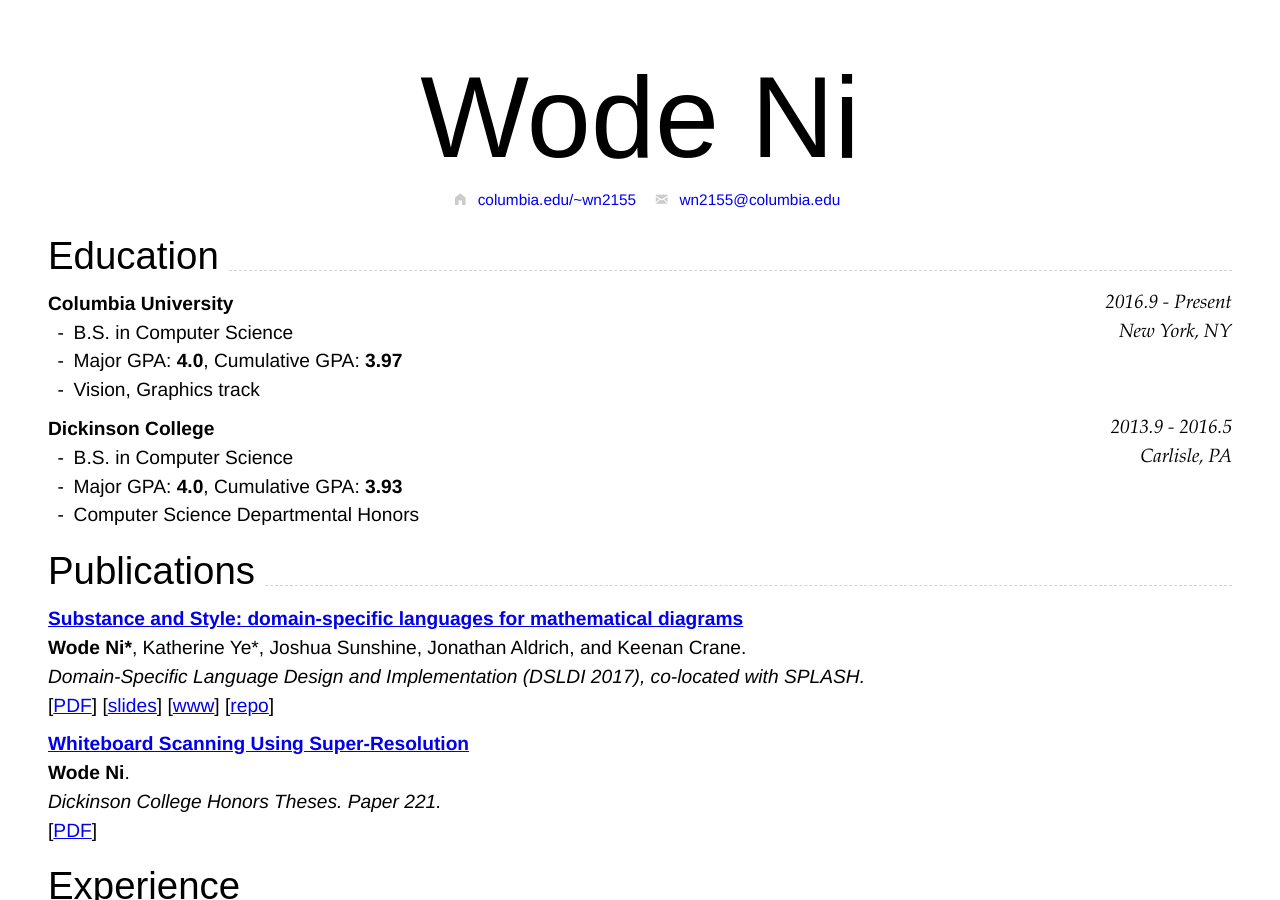
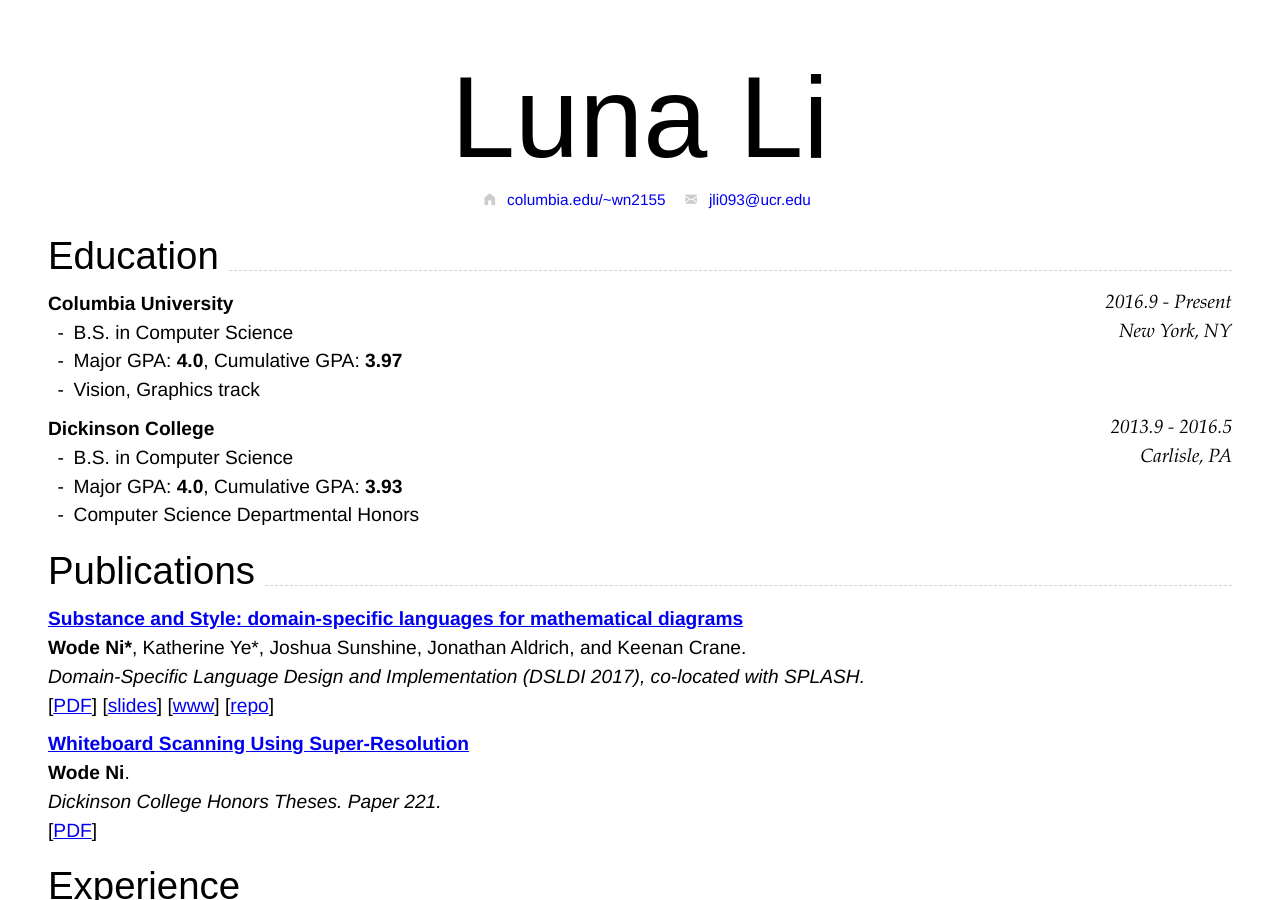
Before and after one commit to wodeni/nimo-markdown-cv, a Jekyll site: the page built from index.md, in a window 1280 px wide and 900 px high. Built offline with Jekyll 4.4.1, drawn with Linux system fonts in a browser that asks for light colours.

Commit message:
Update index.md

```diff
--- a/index.md
+++ b/index.md
@@ -1,15 +1,15 @@
 ---
 layout: cv
-title: Nimo's CV
+title: CV
 pdf: true
 ---
-# Wode __Ni__
+# Luna __Li__
 
 <div id="webaddress">
 <i class="fi-home" style="margin-left:1em"></i>
 <a href="http://columbia.edu/~wn2155" style="margin-left:0.5em">columbia.edu/~wn2155</a>
 <i class="fi-mail" style="margin-left:1em"></i>
-<a href="wn2155@columbia.edu" style="margin-left:0.5em">wn2155@columbia.edu</a>
+<a href="jli093@ucr.edu" style="margin-left:0.5em">jli093@ucr.edu</a>
 </div>
 
 ## Education
```
